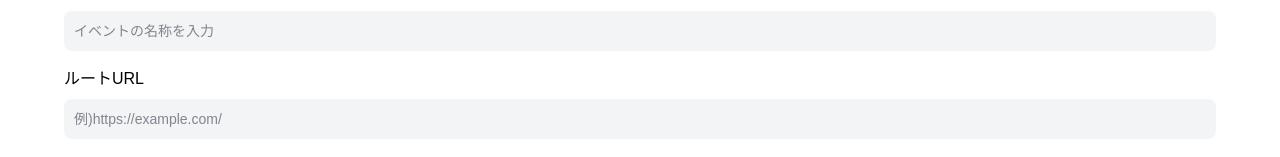
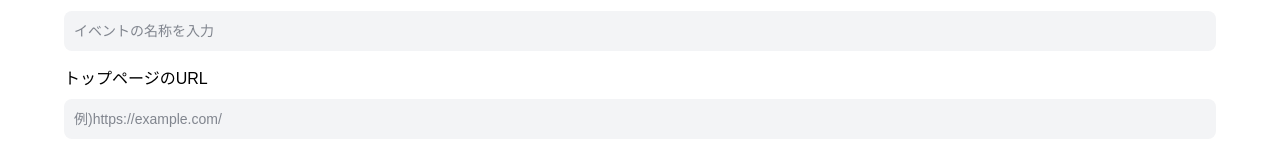
Before and after one commit to NeeeRL/Sakutto_Rally, a React (Vite) app in the folder Apps/Organizer/: page /create in a window 1280 px wide. Shown: the part 154-311 px from the top of the page. Built offline with nearby package versions, Linux system fonts and the light colour scheme.

Commit message:
ルートURLの文言を変更

```diff
--- a/Apps/Organizer/src/createEvent.tsx
+++ b/Apps/Organizer/src/createEvent.tsx
@@ -208,7 +208,7 @@ const createEvent = () => {
                         className="bg-gray-100 text-gray-900 rounded-lg p-2.5 w-full text-sm focus:border-gray-400 focus:ring-2 focus:ring-gray-400 outline-none"
                         placeholder="イベントの名称を入力"
                     />
-                    <label htmlFor="rootURL" className="mt-4 mb-2 block">ルートURL</label>
+                    <label htmlFor="rootURL" className="mt-4 mb-2 block">トップページのURL</label>
                     <input
                         id="rootURL"
                         value={rootURL}
```
